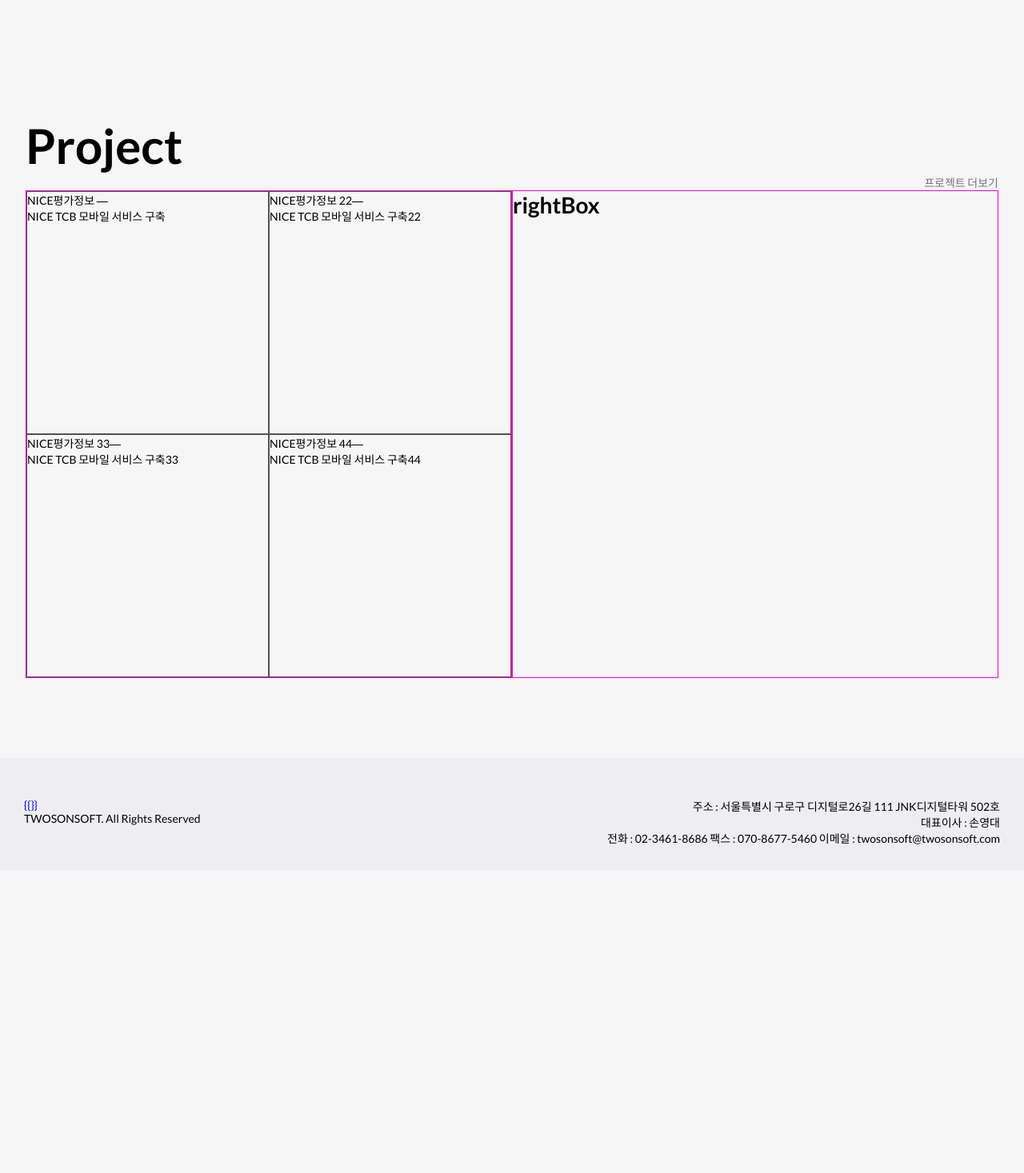
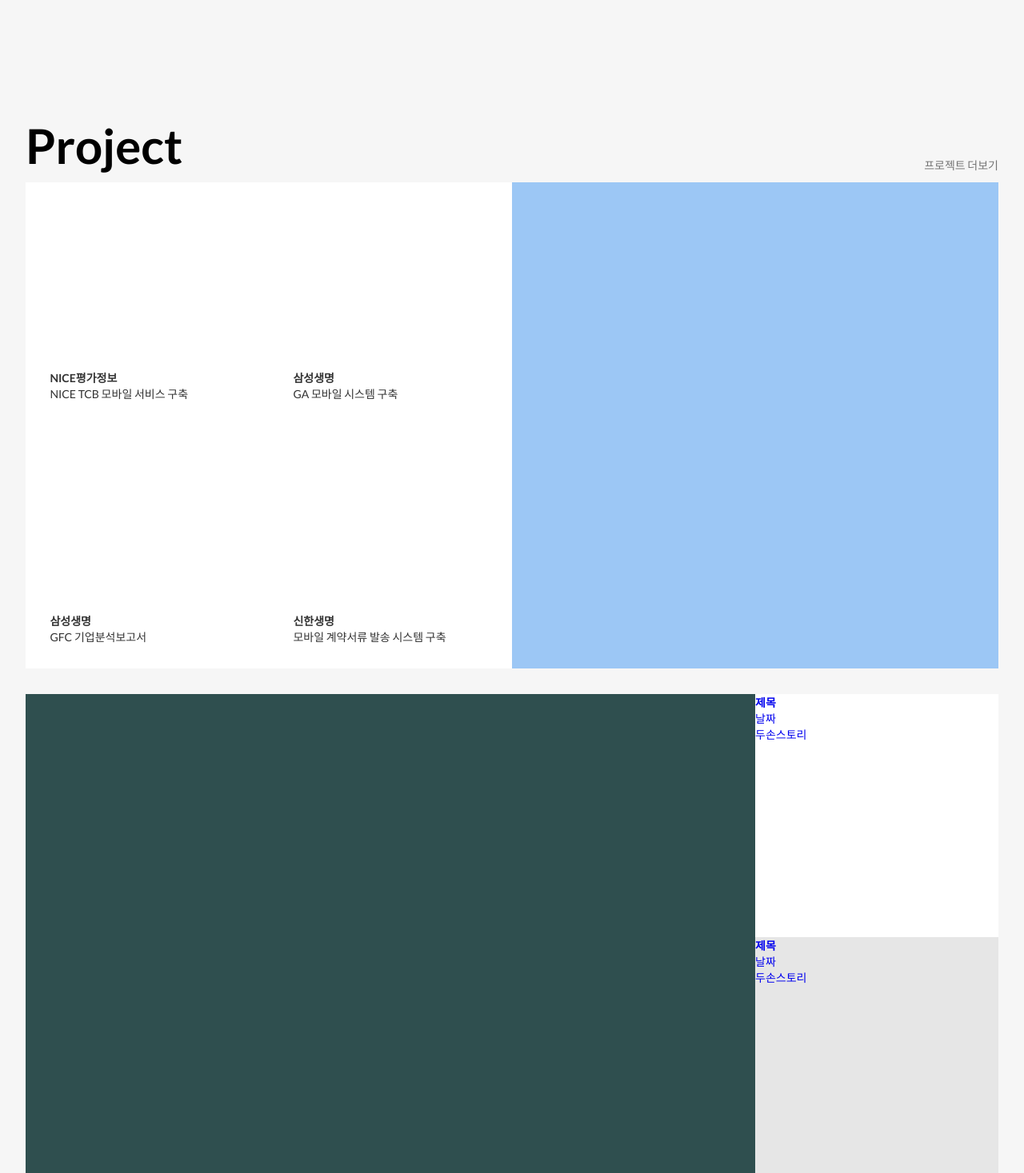
Before and after one commit to opp1350/vue-study, a Vue app in the folder lee-twosonsoft/: page / in a window 1280 px wide. Shown: the part 1330-2797 px from the top of the page at 80% size. Before the commit the page ends 2418 px from the top, so only its background shows below. Built offline with nearby package versions, Linux system fonts and the light colour scheme.

Commit message:
03-26일자 작업

```diff
--- a/lee-twosonsoft/src/App.vue
+++ b/lee-twosonsoft/src/App.vue
@@ -5,6 +5,8 @@
 		<div class="appInner">
 			<mainSolution/>
 			<mainproject/>
+			<mainNews/>
+			<mainclients/>
 		</div>
 		<mainFooter/>
 	</div>
@@ -16,6 +18,8 @@ import mainSlide from './components/ImgSlide.vue'
 import mainSolution from './components/Solution.vue'
 import mainproject from './components/project.vue'
 import mainFooter from './components/footer.vue'
+import mainNews from './components/News.vue'
+import mainclients from './components/clients.vue'
 import style from './assets/css/reset.css'
 
 export default {
@@ -26,6 +30,8 @@ export default {
 		mainSolution,
 		mainproject,
 		mainFooter,
+		mainNews,
+		mainclients
 	}
 }
 </script>
--- a/lee-twosonsoft/src/assets/css/reset.css
+++ b/lee-twosonsoft/src/assets/css/reset.css
@@ -4,7 +4,6 @@ html,body {
 	margin:0;padding:0;
 	font-size: 14px;
 	font-family: 'Lato', 'Noto Sans KR', sans-serif;
-
 }
 html {
 	background: #F6F6F6
@@ -46,3 +45,8 @@ a {
 	color:#747474;
 	font-size: 14px
 }
+/* @media screen and (min-width:1600px){
+	* {
+		font-size: 1.3rem
+	}
+} */
--- a/lee-twosonsoft/src/components/MainMenu.vue
+++ b/lee-twosonsoft/src/components/MainMenu.vue
@@ -53,9 +53,9 @@ export default {
 	clear: both;
 }
 .gnb .inner {
-	max-width: 1920px;
-	margin:0 auto;
-	padding:0 30px;
+	/* max-width: 1920px;
+	margin:0 auto; */
+	padding:0 2.5vw;
 	border-bottom:1px solid rgba(255,255,255,0.4)
 }
 .gnb h1 {
--- /dev/null
+++ b/lee-twosonsoft/src/components/News.vue
@@ -0,0 +1,79 @@
+<template>
+	<div class="NewsWrap">
+		<div class="NewsItemWrap">
+			<div class="right">
+
+			</div>
+			<div class="left">
+				<div class="leftNewsItems">
+					<a href="#none" title="더 자세히 보기">
+						<h4>제목</h4>
+						<p>날짜</p>
+						<p class="hashtag">두손스토리</p>
+					</a>
+				</div>
+				<div class="leftNewsItems">
+					<a href="#none" title="더 자세히 보기">
+						<h4>제목</h4>
+						<p>날짜</p>
+						<p class="hashtag">두손스토리</p>
+					</a>
+				</div>
+			</div>
+		</div>
+	</div>
+</template>
+
+<script>
+export default {
+	name: 'mainNews',
+	data () {
+		return {
+			items: [
+				{
+
+				},
+				{
+
+				},
+				{
+
+				},
+			]
+		}
+	}
+}
+</script>
+
+<style scoped>
+.NewsWrap {
+	margin-bottom:100px
+}
+.NewsItemWrap {
+	display: flex
+}
+.right {
+	flex:1;
+	background-color:darkslategray
+}
+.left {
+	display: flex;
+	flex-direction: column;
+	width:calc(25vw - 1.25vw);
+}
+.leftNewsItems {
+	width:100%;
+	height: calc(25vw - 1.25vw);
+	box-sizing: border-box;
+}
+.leftNewsItems:first-of-type {
+	background: #fff
+}
+.leftNewsItems:nth-of-type(2) {
+	background: #e6e6e6
+}
+.leftNewsItems a {
+	display: block;
+
+}
+</style>
--- a/lee-twosonsoft/src/components/Solution.vue
+++ b/lee-twosonsoft/src/components/Solution.vue
@@ -9,7 +9,7 @@
 				<h4 class="solutionItemTitle">{{ item.title }}</h4>
 				<p class="solutionItemCont">{{ item.content1st }}</p>
 				<p class="solutionItemCont">{{ item.content2nd }}</p>
-				<a class="goToPilot" type="button" v-bind:href="item.link" target="_blank">체험하러가기<span class="arrow"></span></a>
+				<a class="goToPilot" v-bind:href="item.link" target="_blank">체험하러가기<span class="arrow"></span></a>
 				<!-- <button class="goToPilot" type="button" v-on:click="location.href=url('item.link')">체험하러가기<span class="arrow"></span></button> -->
 			</div>
 		</div>
@@ -27,21 +27,21 @@ export default {
 					content1st:'어떠한 프로그램도 설치할 필요 없는 HTML5 기반의 100% Pure Web 필기 메모 컴포넌트 제품입니다.',
 					content2nd:'자동차 사고시 현장에 출동하여 사고조사 및 처리업무 , 긴박한 현장 정보들을 사진이미지와 함께 빠르게 필기 메모가 가능합니다. 작성된 메모들은 업무프로그램안에서 관리되어 필요시 언제 어느기기에서나 열람/사용할 수 있습니다.',
 					link:'http://www.twosonsoft.com/solution/pilot_fcnote.do',
-					style:'color:#515151'
+					//style:'color:#515151'
 				},
 				{
 					title: 'PDF Web Viewer',
 					content1st:'TS PDF Web Viewer는 계약, 신청, 약관확인 등의 다양한 페이퍼리스 시스템에서 PDF 출력을 담당하는 뷰어 솔루션으로서 100% 웹기반으로 다양한 사용자 환경에서 빠른 열람이 가능합니다. ',
 					content2nd:'보험사, 카드사, 은행, 공공에 이어 의료, 제조, 유통, 서비스 등 전 산업분야에서 활용, 확산되고 있습니다.',
 					link:'http://www.twosonsoft.com/solution/sol_pdf.do',
-					style:'color:#515151'
+					//style:'color:#515151'
 				},
 				{
 					title: 'Web Scanner',
 					content1st:'기울어진 이미지를 반듯하고 뚜렷하게 !',
 					content2nd:'TS Web Scanner는 신분증 제출, 영수증 전표처리, 계약서 스캔/전송 등의 오프라인 문서업무에서 쉽고 간편하게 정리된 이미지로 아날로그 문서를 디지털 문서로 스캔처리 솔루션으로 모바일, 웹 기반의 다양한 페이퍼리스 시스템의 주요 입력 기능으로 활용되고 있습니다. ',
 					link:'http://www.twosonsoft.com/solution/sol_scanner.do',
-					style:'color:#515151'
+					//style:'color:#515151'
 				},
 			]
 		}
--- /dev/null
+++ b/lee-twosonsoft/src/components/clients.vue
@@ -0,0 +1,71 @@
+<template>
+	<div class="clientsWrap">
+		<div class="clientsItemWrap">
+			<div class="clientsItem titleWrap">
+				<h2 class="Title">Our Clients</h2>
+				<p class="subTitle">두손소프트는 국내 유수기업의 사업컨설팅과 함께 신규사업,<br>
+				개발사업, 혁신사업 등 다양한 프로젝트 구축 경험이 있습니다.</p>
+			</div>
+			<div class="clientsItem content">
+				<ul class="clientsList floatClear">
+					<li class="clientsListItems" v-for="item in items" :key="item.key"><img src="" alt=""></li>
+				</ul>
+			</div>
+		</div>
+	</div>
+</template>
+
+<script>
+export default {
+	name: 'mainclients',
+	data () {
+		return {
+			items: [
+				{
+
+				},
+				{
+
+				},
+				{
+
+				},
+				{
+
+				},
+				{
+
+				},
+				{
+
+				},
+			]
+		}
+	}
+}
+</script>
+
+<style scoped>
+.clientsWrap {
+	margin-bottom:100px
+}
+.clientsItemWrap {
+	display: flex
+}
+.clientsItem.titleWrap {
+	flex-direction: column;
+	width:25%;
+	border:1px solid darkcyan
+}
+.clientsItem.content {
+	flex: 1;
+	border:1px solid darkorchid
+}
+.clientsListItems {
+	width:33.3332%;
+	border: 1px dashed darkorange;
+	box-sizing: border-box;
+	float:left;
+	height: calc(12.25vw - 1.25vw);
+}
+</style>
--- a/lee-twosonsoft/src/components/footer.vue
+++ b/lee-twosonsoft/src/components/footer.vue
@@ -41,9 +41,9 @@ export default {
 	padding:50px 0 30px
 }
 .inner {
-	max-width: 1920px;
-	margin:0 auto;
-	padding:0 30px
+	/* max-width: 1920px;
+	margin:0 auto; */
+	padding:0 2.5vw
 }
 .right {
 	text-align: right
--- a/lee-twosonsoft/src/components/project.vue
+++ b/lee-twosonsoft/src/components/project.vue
@@ -2,25 +2,26 @@
 	<div class="projectWrap">
 		<div class="projectItemWrap">
 			<div class="titleWrap floatClear">
-				<h2 class="Title">Project</h2>
+				<h2 class="Title fL">Project</h2>
 				<a href="#none" class="subTitle fR">프로젝트 더보기</a>
 			</div>
 			<div class="projectContWrap">
 				<div class="projectContLeft">
 					<div class="projectContLeftItem" v-for="item in items" :key="item.key">
-						<div class="inner">
+						<a class="inner" v-bind:href="item.link" target="_blank">
 							<div class="projectContLeftItemName">
 								<p class="bold">{{ item.titleBold }}</p>
 								<p class="normal">{{ item.titleNormal }}</p>
 							</div>
-						</div>
+						</a>
 					</div>
 				</div>
 				<div class="projectContRight">
 					<div class="projectContRightItem">
-						<div class="projectConrRightItemName">
-							<h1>rightBox</h1>
-						</div>
+						<a href="#none" class="rightInner">
+							<div class="projectConrRightItemName">
+							</div>
+						</a>
 					</div>
 				</div>
 			</div>
@@ -35,20 +36,24 @@ export default {
 		return {
 			items: [
 				{
-					titleBold: 'NICE평가정보 ―',
+					titleBold: 'NICE평가정보',
 					titleNormal: 'NICE TCB 모바일 서비스 구축',
+					link:'https://www.naver.com/',
 				},
 				{
-					titleBold: 'NICE평가정보 22―',
-					titleNormal: 'NICE TCB 모바일 서비스 구축22',
+					titleBold: '삼성생명',
+					titleNormal: 'GA 모바일 시스템 구축',
+					link:'https://www.google.co.kr/?hl=ko',
 				},
 				{
-					titleBold: 'NICE평가정보 33―',
-					titleNormal: 'NICE TCB 모바일 서비스 구축33',
+					titleBold: '삼성생명',
+					titleNormal: 'GFC 기업분석보고서',
+					link:'https://www.youtube.com/?gl=KR&hl=ko',
 				},
 				{
-					titleBold: 'NICE평가정보 44―',
-					titleNormal: 'NICE TCB 모바일 서비스 구축44',
+					titleBold: '신한생명',
+					titleNormal: '모바일 계약서류 발송 시스템 구축',
+					link:'https://www.apple.com/',
 				},
 			]
 		}
@@ -58,7 +63,13 @@ export default {
 
 <style scoped>
 .projectWrap {
-	margin-bottom:100px
+	margin-bottom:2.5vw
+}
+.titleWrap {
+	margin-bottom: 10px
+}
+.subTitle {
+	margin-top: 50px
 }
 .projectContWrap {
 	display: flex;
@@ -66,20 +77,56 @@ export default {
 }
 .projectContLeft,
 .projectContRight {
-	border:1px solid #f0c;
+	/* border:1px solid #f0c; */
 	box-sizing: border-box
 }
 .projectContLeft {
 	width:calc(50vw - 2.5vw);
 }
 .projectContRight {
-	flex: 1
+	flex: 1;
+	background: #9CC7F5
+}
+.projectContRightItem {
+	width:100%;
+	height:100%;
+	display: block
+}
+.rightInner {
+	background:none;
+	transition: 0.3s all;
+	display:block;
+	width:100%;
+	height:100%
+}
+.rightInner:hover {
+	background: linear-gradient(to top, #1E1E47, rgba(255,255,255,0))
+}
+a.inner {
+	position: relative;
+	width:100%;
+	height: 100%;
+	padding:10%;
+	box-sizing: border-box;
+	display: block;
+	color:#333;
+	transition: 0.3s all;
+	background: #fff
+}
+a.inner:hover {
+	background: none
+}
+.projectContLeftItemName {
+	position:absolute;
+	bottom:10%;
+}
+p.bold {
+	font-weight: bold
 }
 .projectContLeftItem {
 	float: left;
 	width: 50%;
 	height: calc(25vw - 1.25vw);
-	border:1px solid #515151;
 	box-sizing: border-box
 }
 </style>
```
